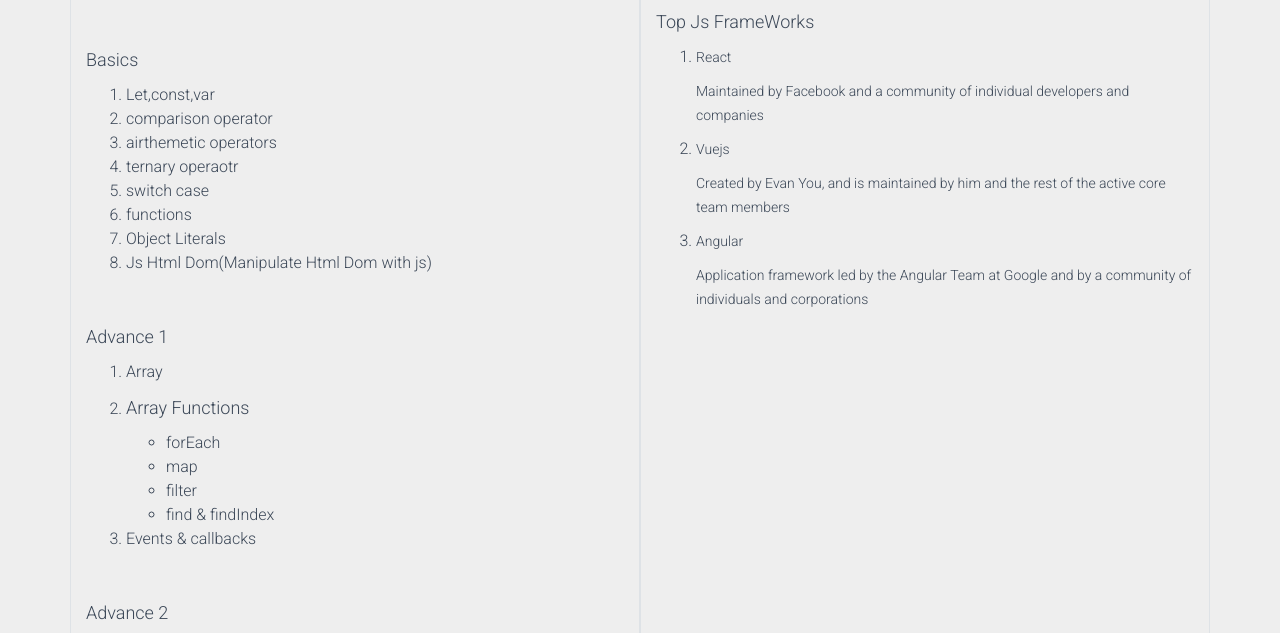
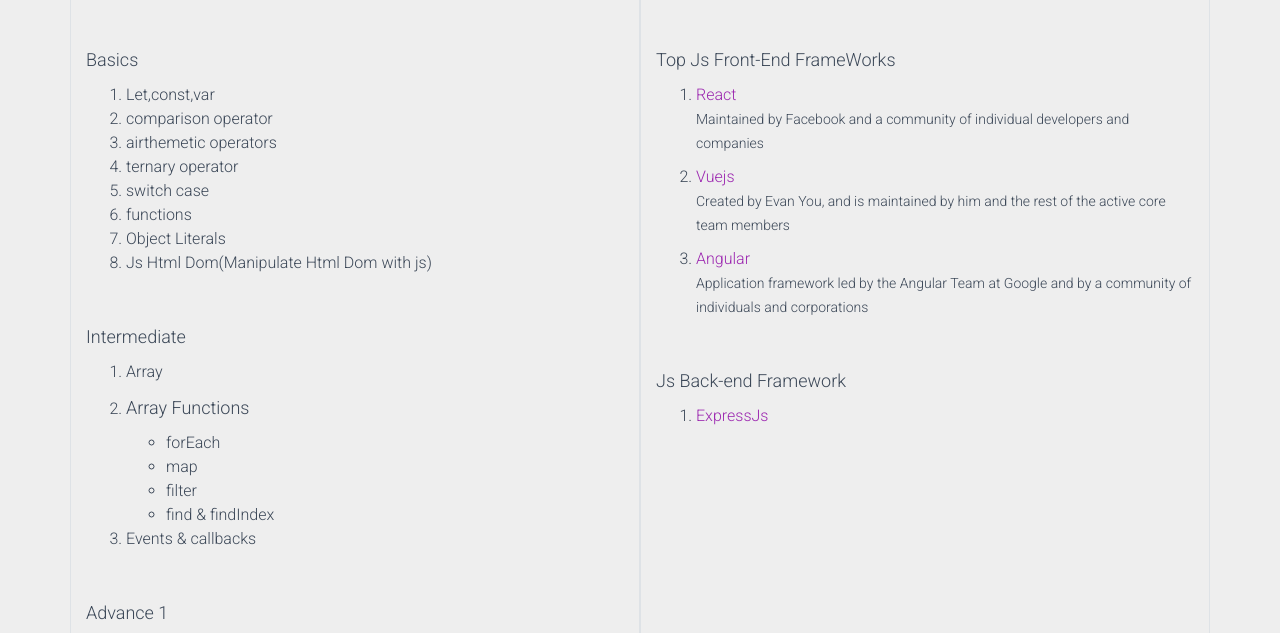
Before and after one commit to MuhammadRafay151/MyWebsite, a plain HTML site: page js.html in a window 1280 px wide. Shown: the part 118-751 px from the top of the page. Drawn offline with Linux system fonts and the light colour scheme.

Commit message:
new info added

```diff
--- a/js.html
+++ b/js.html
@@ -33,7 +33,7 @@
                     <li>Let,const,var </li>
                     <li>comparison operator</li>
                     <li>airthemetic operators</li>
-                    <li>ternary operaotr</li>
+                    <li>ternary operator</li>
                     <li>switch case</li>
                     <li>functions</li>
                     <li>Object Literals</li>
@@ -41,7 +41,7 @@
 
                     </li>
                 </ol>
-                <h4 class="mt-5">Advance 1</h4>
+                <h4 class="mt-5">Intermediate</h4>
                 <ol>
                     <li>Array</li>
                     <li>
@@ -55,7 +55,7 @@
                     </li>
                     <li>Events & callbacks</li>
                 </ol>
-                <h4 class="mt-5">Advance 2</h4>
+                <h4 class="mt-5">Advance 1</h4>
                 <ol>
                     <li>Js Scopes</li>
                     <li>Hoisting</li>
@@ -65,7 +65,7 @@
                     <li>Function constructors</li>
                     <li>Prototypes</li>
                 </ol>
-                <h4 class="mt-5">Advance 3</h4>
+                <h4 class="mt-5">Advance 2</h4>
                 <ol>
                     <li>setTimeout</li>
                     <li>setInterval</li>
@@ -86,25 +86,29 @@
 
             </div>
             <div class="col border">
-                <h4>Top Js FrameWorks</h4>
+                <h4 class="mt-5">Top Js Front-End FrameWorks</h4>
                 <ol>
                     <li>
-                        <p>
-                            React
-                        </p>
+                        <a href="https://reactjs.org/" target="_blank">React</a>
                         <p>Maintained by Facebook and a community of individual developers and companies</p>
                     </li>
                     <li>
-                        <p>Vuejs</p>
+                        <a href="https://vuejs.org/" target="_blank">Vuejs</a>
                         <p>Created by Evan You, and is maintained by him and the rest of the active core team members
                         </p>
                     </li>
                     <li>
-                        <p>
-                            Angular
-                        </p>
+                       <a href="https://angular.io/" target="_blank">Angular</a>
                         <p>Application framework led by the Angular Team at Google and by a community of individuals and
                             corporations</p>
+                    </li>
+                </ol>
+                <h4 class="mt-5">Js Back-end Framework</h4>
+                <ol>
+                    <li>
+                        <a href="https://expressjs.com/" target="_blank">
+                            ExpressJs
+                        </a>
                     </li>
                 </ol>
             </div>
```
Also changed, not shown: index.html (+2 -1 lines).
